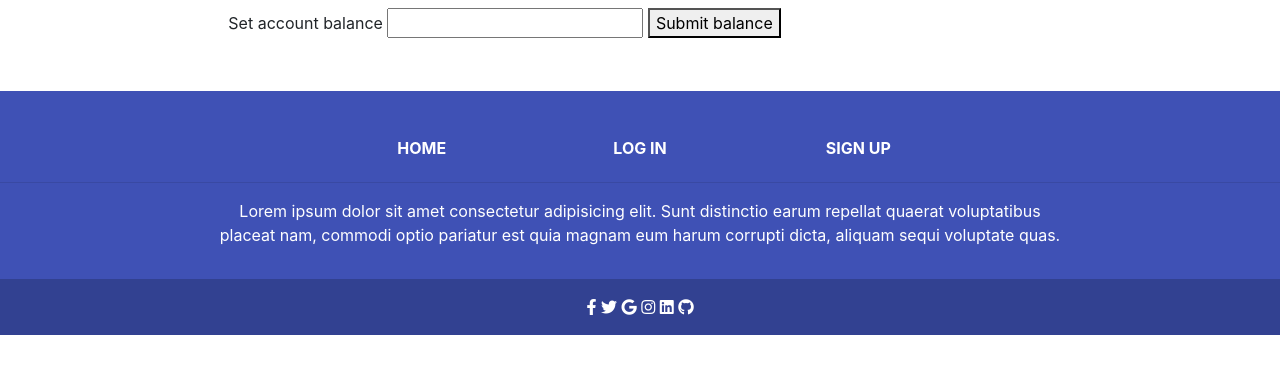
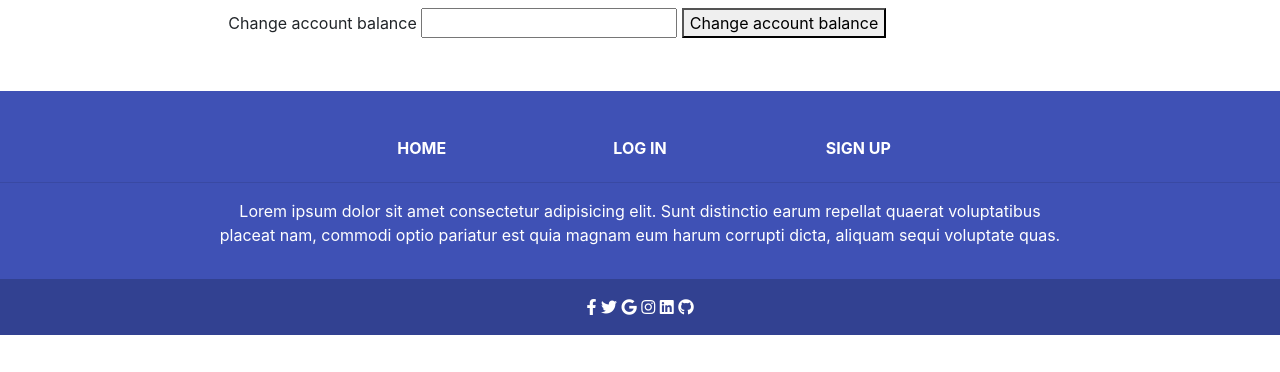
Before and after one commit to luke2533/budget-app, a Flask app: template templates/account.html in a window 1280 px wide. Shown: the part 112-484 px from the top of the page. Run offline with Flask 2, Linux system fonts and the light colour scheme; the template is opened without the code that fills it, so the values that code supplies are empty; some libraries are stand-ins or nearby versions.

Commit message:
Users can update their account balance v0.3.3

```diff
--- a/app.py
+++ b/app.py
@@ -1,5 +1,7 @@
 import os
+import re
 from tabnanny import check
+from click import edit
 from flask import (
     Flask, flash, render_template,
     redirect, request, session, url_for)
@@ -137,15 +139,35 @@ def account():
     username = mongo.db.users.find_one(
         {"username": session["user"]})["username"]
 
-    account_balance = request.form.get("account-balance")
+    balance_exists = mongo.db.balance.find_one(
+            {"username": username})
 
-    balance = {
-        "username": username,
-        "account_balance": account_balance
-    }
-    mongo.db.balance.insert_one(balance)
+    if request.method == "POST":
 
-    return render_template("account.html", username=username)
+        if balance_exists is None:
+
+            account_balance = request.form.get("account-balance")
+
+            balance = {
+                "username": username,
+                "account_balance": account_balance
+            }
+            mongo.db.balance.insert_one(balance)
+
+        else:
+            new_balance = request.form.get("new-balance")
+
+            # balance_exists = mongo.db.balance.find_one(
+            #     {"username": username})["account_balance"]
+
+            edit_balance = {
+                "account_balance": new_balance
+            }
+            mongo.db.balance.update_one({"username": username}, {"$set": edit_balance})
+
+        return redirect(url_for("account", username=username, balance_exists=balance_exists))
+
+    return render_template("account.html", username=username, balance_exists=balance_exists)
 
 
 if __name__ == "__main__":
--- a/templates/account.html
+++ b/templates/account.html
@@ -6,12 +6,43 @@
             <div class="col-8">
                 <!-- Change password, future settings, privacy settings, add balance, connect google sheets?? -->
                 <h1>{{ username.capitalize() }}'s Settings</h1>
-                <form action="{{ url_for('account' ) }}" method="POST">
-                    <label for="account-balance">Set account balance</label>
-                    <input type="number" step="0.01" name="account-balance" id="account-balance" required>
-                    <button type="submit">Submit balance</button>
-                    <!-- If the user made an error in entering the correct amount they must enter password to change it -->
-                </form>
+                {% if balance_exists is not none %}
+                    <form action="{{ url_for('account') }}" method="POST">
+                        <label for="new-balance">Change account balance</label>
+                        <input type="number" step="0.01" name="new-balance" id="new-balance">
+                        <button type="button" data-toggle="modal" data-target="#changeBalance">
+                            Change account balance
+                        </button>
+
+                        <div class="modal fade" id="changeBalance" tabindex="-1" aria-hidden="true">
+                            <div class="modal-dialog">
+                                <div class="modal-content">
+                                    <div class="modal-header">
+                                        <h5 class="modal-title">Are you sure you want to make these changes?</h5>
+                                        <button type="button" class="close" data-dismiss="modal" aria-label="Close">
+                                            <span aria-hidden="true">&times;</span>
+                                        </button>
+                                    </div>
+                                    <!-- <div class="modal-body">
+                                        <input type="password">
+                                    </div> -->
+                                    <div class="modal-footer">
+                                        <button type="button" data-dismiss="modal">Close</button>
+                                        <button type="submit">Save changes</button>
+                                    </div>
+                                </div>
+                            </div>
+                        </div>
+                        <!-- If the user made an error in entering the correct amount they must enter password to change it -->
+                    </form>
+                {% else %}
+                    <form action="{{ url_for('account') }}" method="POST">
+                        <label for="account-balance">Set account balance</label>
+                        <input type="number" step="0.01" name="account-balance" id="account-balance">
+                        <button type="submit">Submit balance</button>
+                        <!-- If the user made an error in entering the correct amount they must enter password to change it -->
+                    </form>
+                {% endif %}
             </div>
         </div>
     </div>
```
Also changed, not shown: README.md.
